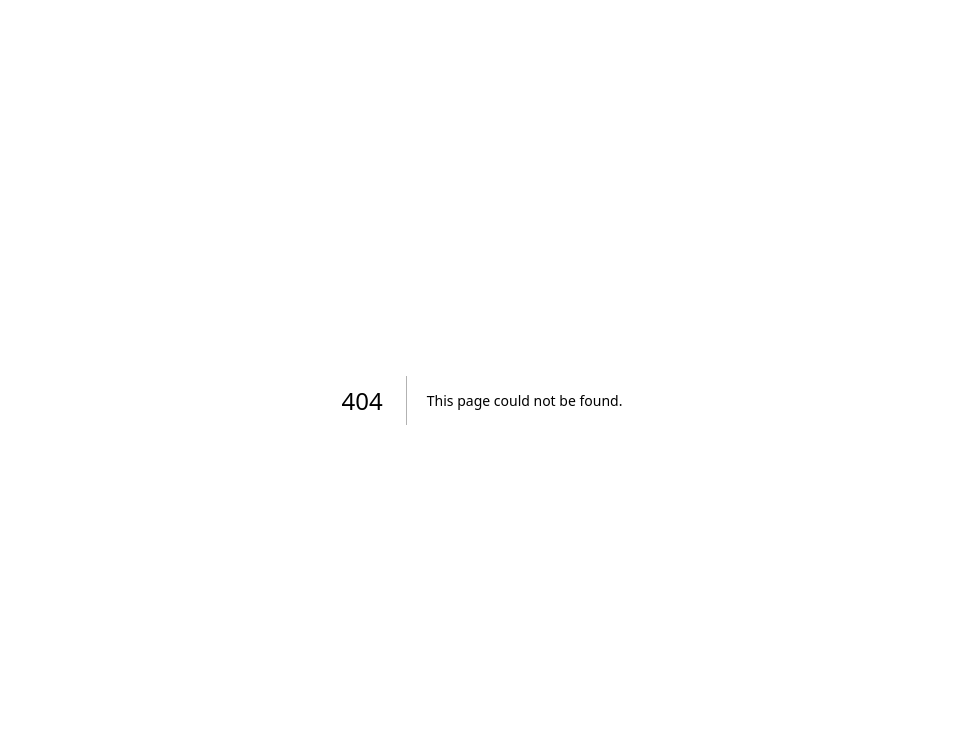
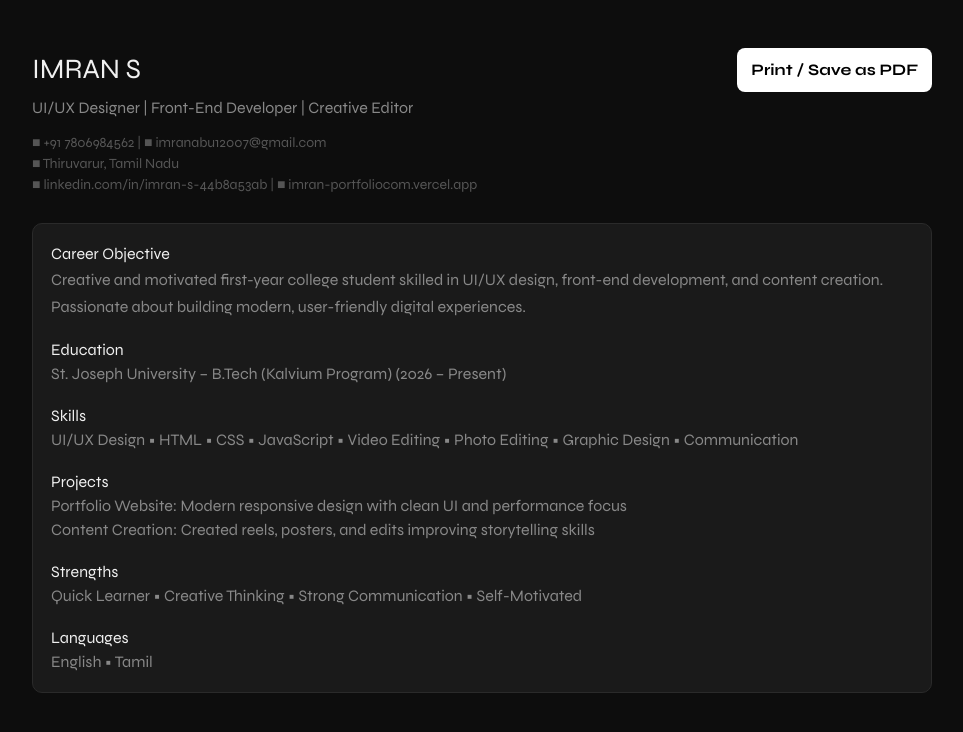
Before and after one commit to imran-s-creator/portfolio-model-2, a Next.js app: page /cv in a window 1280 px wide. Before the commit this address had no page. Shown: the top 732 px of the page, without its empty margins (158-1121 px from the left). Built offline with nearby package versions, Linux system fonts and the light colour scheme; a web font is replaced by a local one.

Commit message:
Add CVPage component and update CV link in About section

```diff
--- /dev/null
+++ b/src/app/cv/page.tsx
@@ -0,0 +1,79 @@
+"use client"
+
+import React from "react"
+
+export default function CVPage() {
+  return (
+    <main
+      style={{
+        minHeight: "100vh",
+        padding: "48px",
+        background: "var(--bg-primary)",
+        color: "var(--text-primary)",
+        fontFamily: "Syne, sans-serif",
+      }}
+    >
+      <div style={{ maxWidth: 900, margin: "0 auto" }}>
+        <div style={{ display: "flex", justifyContent: "space-between", alignItems: "flex-start", gap: 24 }}>
+          <div>
+            <h1 style={{ fontSize: 28, margin: 0 }}>IMRAN S</h1>
+            <div style={{ marginTop: 6, color: "var(--text-secondary)" }}>
+              UI/UX Designer | Front-End Developer | Creative Editor
+            </div>
+
+            <div style={{ marginTop: 12, color: "var(--text-muted)", fontSize: 14 }}>
+              <div>■ +91 7806984562 | ■ imranabu12007@gmail.com</div>
+              <div>■ Thiruvarur, Tamil Nadu</div>
+              <div>■ linkedin.com/in/imran-s-44b8a53ab | ■ imran-portfoliocom.vercel.app</div>
+            </div>
+          </div>
+
+          <div style={{ textAlign: "right" }}>
+            <button
+              onClick={() => window.print()}
+              style={{
+                background: "white",
+                color: "black",
+                padding: "10px 14px",
+                borderRadius: 8,
+                border: "none",
+                cursor: "pointer",
+                fontWeight: 700,
+              }}
+            >
+              Print / Save as PDF
+            </button>
+          </div>
+        </div>
+
+        <section style={{ marginTop: 28, background: "var(--bg-card)", padding: 18, borderRadius: 10, border: "1px solid var(--border)" }}>
+          <h2 style={{ marginTop: 0 }}>Career Objective</h2>
+          <p style={{ color: "var(--text-secondary)", lineHeight: 1.7 }}>
+            Creative and motivated first-year college student skilled in UI/UX design, front-end development,
+            and content creation. Passionate about building modern, user-friendly digital experiences.
+          </p>
+
+          <h3 style={{ marginTop: 18 }}>Education</h3>
+          <p style={{ color: "var(--text-secondary)" }}>St. Joseph University – B.Tech (Kalvium Program) (2026 – Present)</p>
+
+          <h3 style={{ marginTop: 18 }}>Skills</h3>
+          <p style={{ color: "var(--text-secondary)" }}>
+            UI/UX Design • HTML • CSS • JavaScript • Video Editing • Photo Editing • Graphic Design • Communication
+          </p>
+
+          <h3 style={{ marginTop: 18 }}>Projects</h3>
+          <ul style={{ color: "var(--text-secondary)" }}>
+            <li>Portfolio Website: Modern responsive design with clean UI and performance focus</li>
+            <li>Content Creation: Created reels, posters, and edits improving storytelling skills</li>
+          </ul>
+
+          <h3 style={{ marginTop: 18 }}>Strengths</h3>
+          <p style={{ color: "var(--text-secondary)" }}>Quick Learner • Creative Thinking • Strong Communication • Self-Motivated</p>
+
+          <h3 style={{ marginTop: 18 }}>Languages</h3>
+          <p style={{ color: "var(--text-secondary)" }}>English • Tamil</p>
+        </section>
+      </div>
+    </main>
+  )
+}
--- a/src/components/sections/About.tsx
+++ b/src/components/sections/About.tsx
@@ -242,12 +242,7 @@ export default function About() {
               }}
             >
               {/* DOWNLOAD CV */}
-              <a
-                href="https://drive.google.com/file/d/1cFqZ0TY0U0I51K0Tchv8E4sbOv5yAZ9x/view?usp=drive_link"
-                target="_blank"
-                rel="noopener noreferrer"
-                style={{ textDecoration: "none" }}
-              >
+              <a href="/cv" target="_blank" rel="noopener noreferrer" style={{ textDecoration: "none" }}>
                 <button
                   style={{
                     display: "flex",
```
